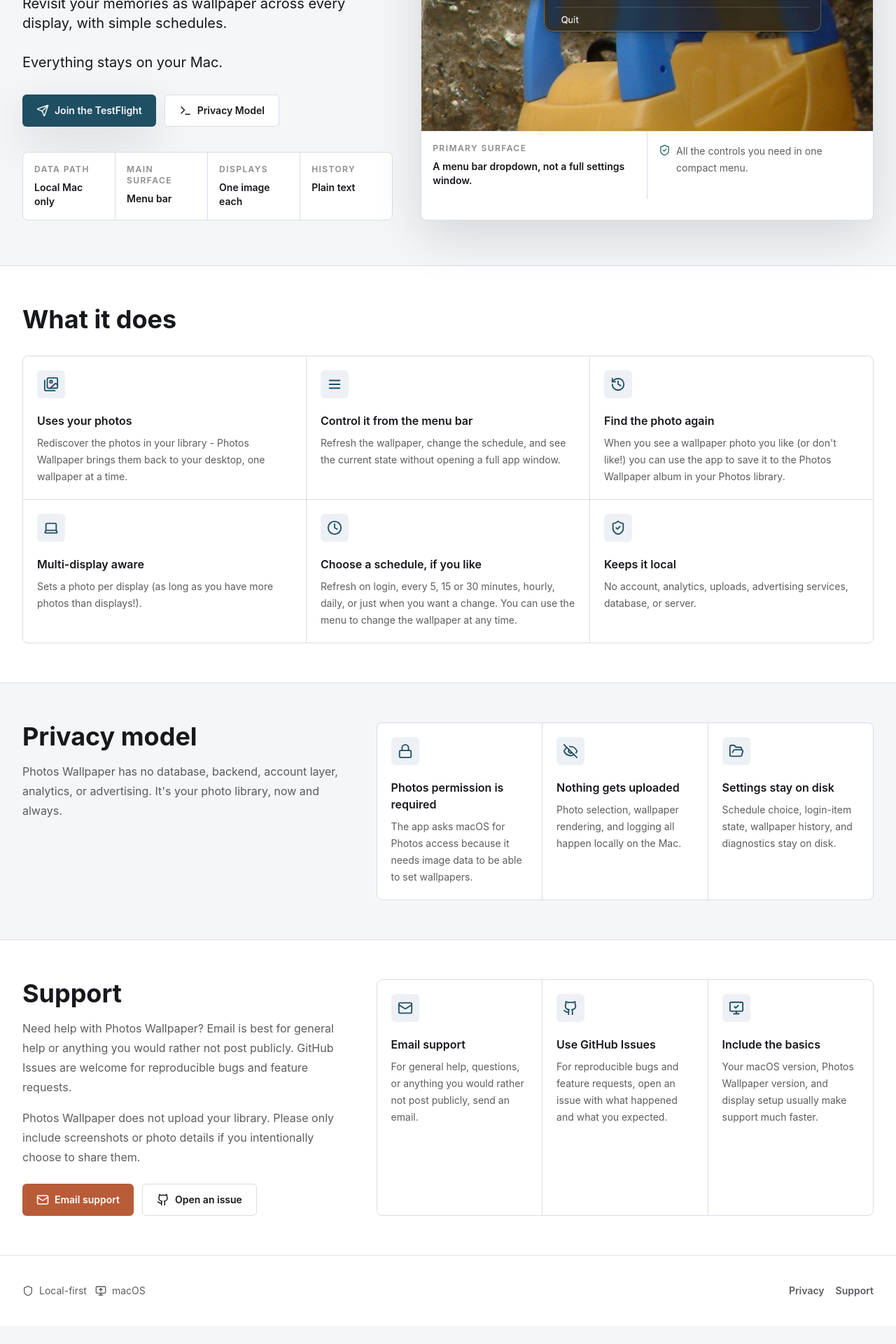
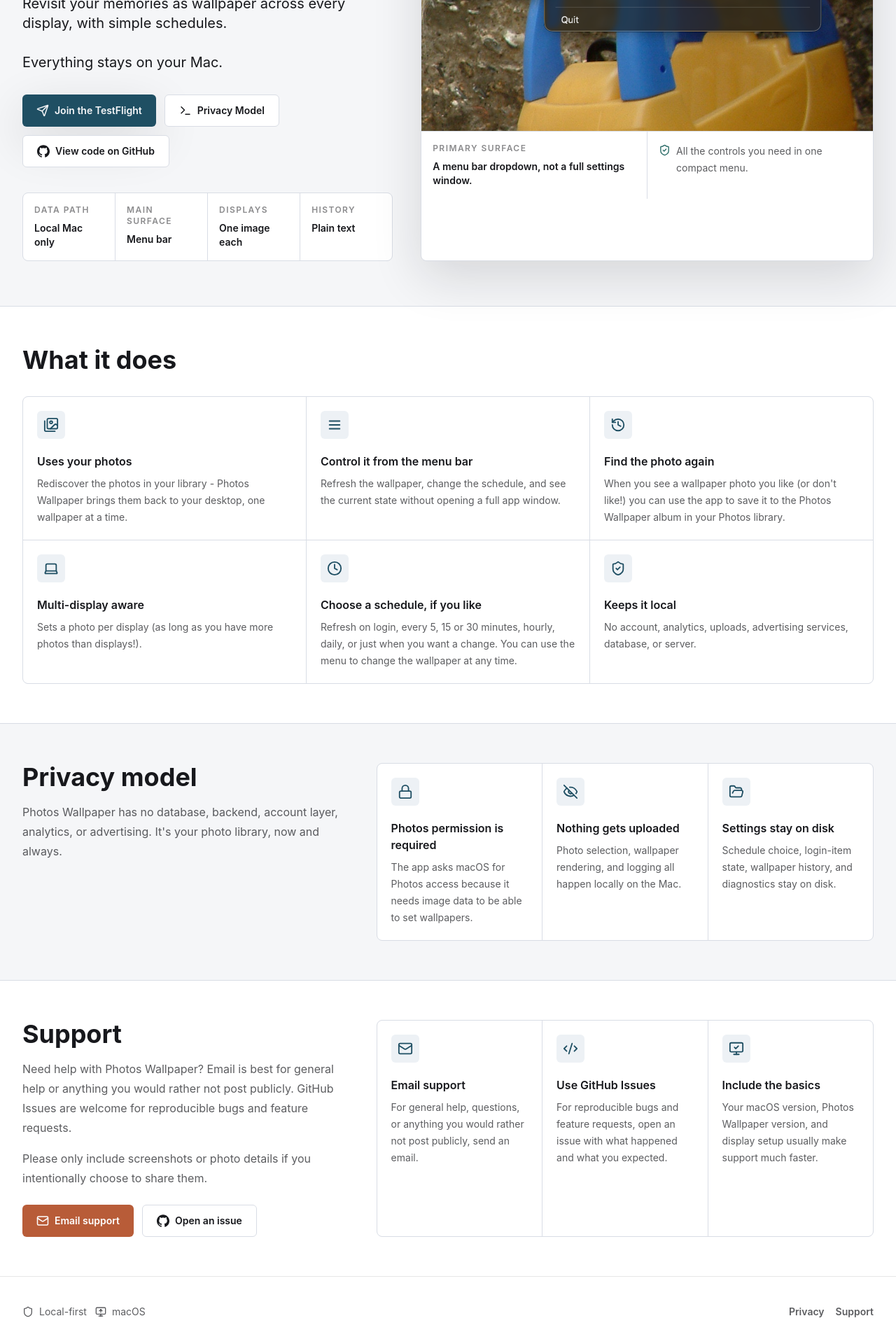
Before and after one commit to stuartd/photos-wallpaper-website, a React (Vite) app: page / in a window 1280 px wide. Shown: the part 360-2280 px from the top of the page at 70% size. Before the commit the page ends 2254 px from the top, so only its background shows below. Built offline with nearby package versions, Linux system fonts and the light colour scheme.

Commit message:
Added 'view code on GitHub' button

```diff
--- a/package.json
+++ b/package.json
@@ -21,6 +21,7 @@
     "postcss": "^8.4.49",
     "react": "^19.0.0",
     "react-dom": "^19.0.0",
+    "react-icons": "^5.6.0",
     "react-router-dom": "^7.0.0",
     "tailwindcss": "^3.4.17",
     "typescript": "^5.8.0",
--- a/src/content/site.ts
+++ b/src/content/site.ts
@@ -1,8 +1,8 @@
 import {
   Clock,
+  CodeXml,
   EyeOff,
   FolderOpen,
-  Github,
   History,
   Images,
   Laptop,
@@ -84,7 +84,7 @@ export const supportPoints = [
     title: "Use GitHub Issues",
     description:
       "For reproducible bugs and feature requests, open an issue with what happened and what you expected.",
-    icon: Github
+    icon: CodeXml
   },
   {
     title: "Include the basics",
--- a/src/pages/AboutAppPage.tsx
+++ b/src/pages/AboutAppPage.tsx
@@ -1,4 +1,5 @@
-import { Github, Mail, Send, Terminal } from "lucide-react";
+import { Mail, Send, Terminal } from "lucide-react";
+import { SiGithub } from "react-icons/si";
 import { FeatureGrid } from "../components/FeatureGrid";
 import { HeroPreview } from "../components/HeroPreview";
 import { appFeatures, privacyPoints, productStats, supportPoints } from "../content/site";
@@ -38,6 +39,15 @@ export function AboutAppPage() {
               >
                 <Terminal size={18} aria-hidden />
                 Privacy Model
+              </a>
+              <a
+                href="https://github.com/stuartd/photos-wallpaper-website"
+                target="_blank"
+                rel="noopener noreferrer"
+                className="inline-flex items-center gap-2 rounded-md border border-line bg-panel px-5 py-3 text-sm font-semibold transition hover:bg-mist"
+              >
+                <SiGithub size={18} aria-hidden />
+                View code on GitHub
               </a>
             </div>
             <dl className="mt-9 grid max-w-2xl grid-cols-2 gap-px overflow-hidden rounded-lg border border-line bg-line sm:grid-cols-4">
@@ -87,7 +97,7 @@ export function AboutAppPage() {
               requests.
             </p>
             <p className="mt-4 leading-7 text-ink/70">
-              Photos Wallpaper does not upload your library. Please only include screenshots or
+              Please only include screenshots or
               photo details if you intentionally choose to share them.
             </p>
             <div className="mt-6 flex flex-wrap gap-3">
@@ -100,9 +110,11 @@ export function AboutAppPage() {
               </a>
               <a
                 href="https://github.com/stuartd/photos-wallpaper-website/issues"
+                target="_blank"
+                rel="noopener noreferrer"
                 className="inline-flex items-center gap-2 rounded-md border border-line bg-panel px-5 py-3 text-sm font-semibold transition hover:bg-mist"
               >
-                <Github size={18} aria-hidden />
+                <SiGithub size={18} aria-hidden />
                 Open an issue
               </a>
             </div>
```
Also changed, not shown: 1 other file (tests, documents, lock files or other folders).
